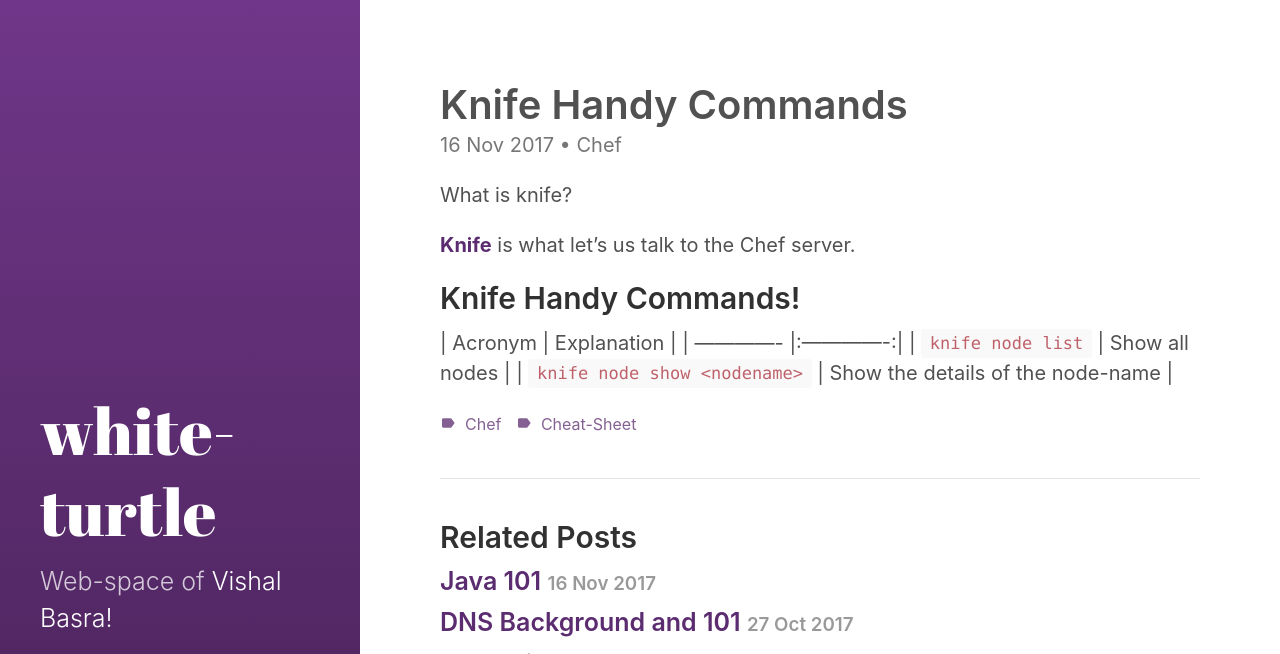
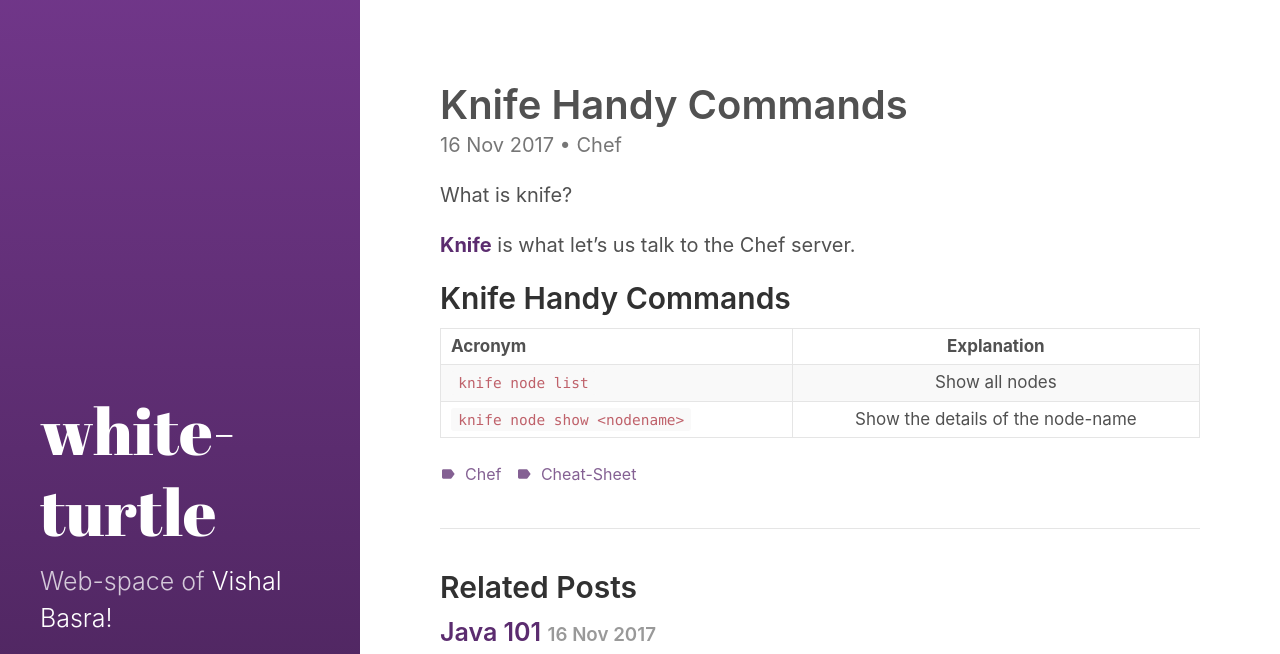
Before and after one commit to vishalbasra/vishalbasra.github.io, a Jekyll site: the page built from _posts/2017-11-16-Knife-Handy-Commands.md, in a window 1280 px wide, cut to the strip 0-654 px from the top of the page. Built offline with Jekyll 4.4.1, drawn with Linux system fonts in a browser that asks for light colours.

```diff
--- a/_posts/2017-11-16-Knife-Handy-Commands.md
+++ b/_posts/2017-11-16-Knife-Handy-Commands.md
@@ -16,7 +16,9 @@ What is knife?
 
 **[Knife](https://docs.chef.io/knife.html)** is what let's us talk to the Chef server.
 
-## Knife Handy Commands!
+## Knife Handy Commands
+
+
 | Acronym        | Explanation  |
 | ------------- |:-------------:|
 | `knife node list`      | Show all nodes |
```
Also changed, not shown: 1 other file.
